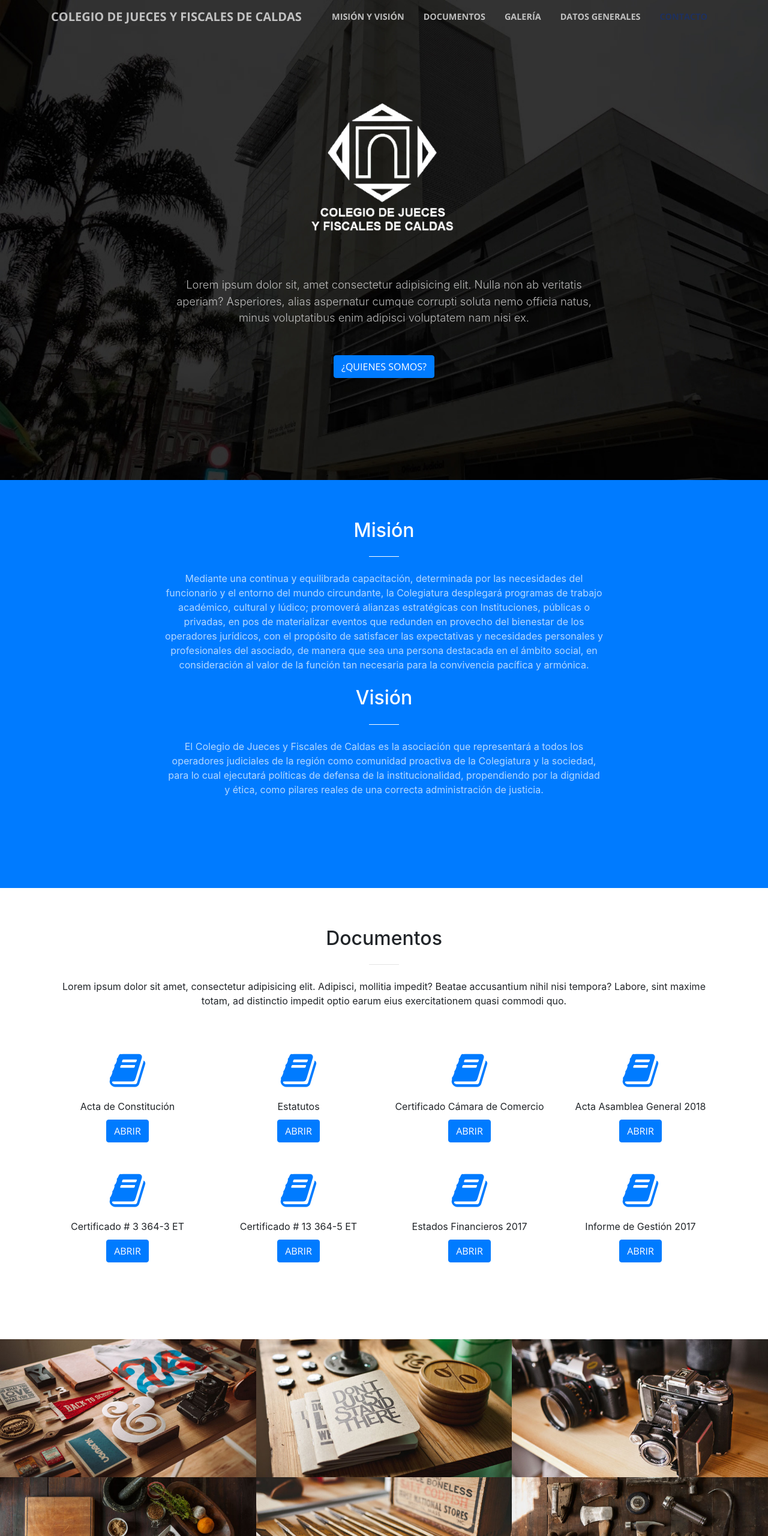
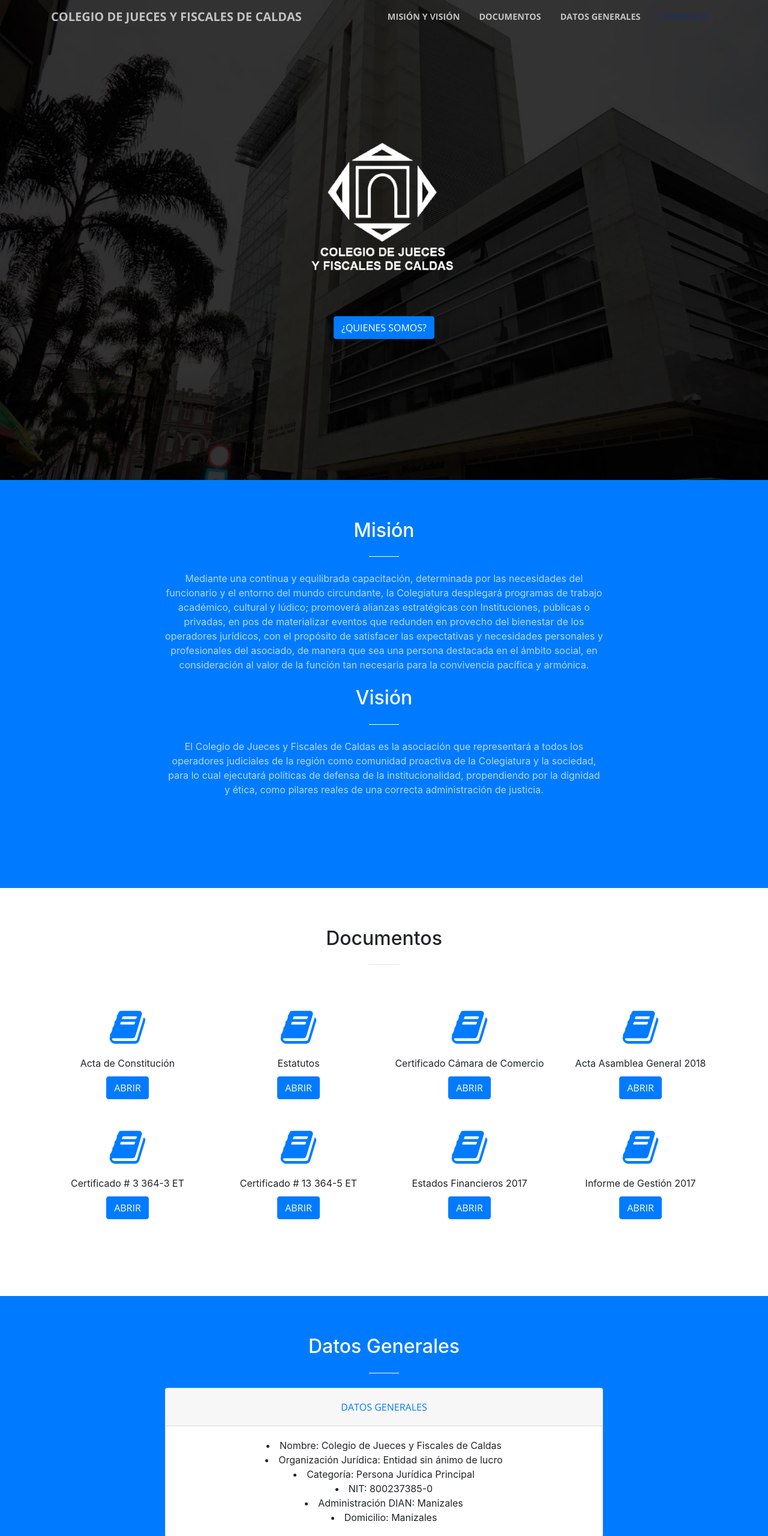
Before and after one commit to daniel2389/col_jueces, a website with bundled scripts: page index.html in a window 1280 px wide. Shown: the top 2560 px of the page at 60% size. Built offline with nearby package versions, Linux system fonts and the light colour scheme.

Commit message:
disable lorem y galeria

```diff
--- a/index.html
+++ b/index.html
@@ -48,9 +48,9 @@
             <a class="nav-link js-scroll-trigger" href="#services">documentos
             </a>
           </li>
-          <li class="nav-item">
+<!--           <li class="nav-item">
             <a class="nav-link js-scroll-trigger" href="#portfolio">Galería</a>
-          </li>
+          </li> -->
           <li class="nav-item">
             <a class="nav-link js-scroll-trigger" href="#galeria">Datos Generales
             </a>
@@ -72,9 +72,8 @@
           <hr>
         </div>
         <div class="col-lg-8 mx-auto">
-          <p class="text-faded mb-5">Lorem ipsum dolor sit, amet consectetur adipisicing elit. Nulla non ab veritatis aperiam? Asperiores, alias aspernatur
-            cumque corrupti soluta nemo officia natus, minus voluptatibus enim adipisci voluptatem nam nisi ex.</p>
-          <a class="btn btn-primary btn-xl js-scroll-trigger" href="#about">¿Quienes somos?</a>
+<!--           <p class="text-faded mb-5">Lorem ipsum dolor sit, amet consectetur adipisicing elit. Nulla non ab veritatis aperiam? Asperiores, alias aspernatur
+            cumque corrupti soluta nemo officia natus, minus voluptatibus enim adipisci voluptatem nam nisi ex.</p> -->          <a class="btn btn-primary btn-xl js-scroll-trigger" href="#about">¿Quienes somos?</a>
         </div>
       </div>
     </div>
@@ -109,10 +108,10 @@
         <div class="col-lg-12 text-center">
           <h2 class="section-heading">Documentos</h2>
           <hr class="my-4">
-          <p class="mb-4">Lorem ipsum dolor sit amet, consectetur adipisicing elit. Adipisci, mollitia impedit? Beatae accusantium nihil
+          <!-- <p class="mb-4">Lorem ipsum dolor sit amet, consectetur adipisicing elit. Adipisci, mollitia impedit? Beatae accusantium nihil
             nisi tempora? Labore, sint maxime totam, ad distinctio impedit optio earum eius exercitationem quasi commodi
             quo.
-          </p>
+          </p> -->
         </div>
       </div>
     </div>
@@ -204,7 +203,7 @@
     </div>
   </section>
 
-  <section class="p-0" id="portfolio">
+<!--   <section class="p-0" id="portfolio">
     <div class="container-fluid p-0">
       <div class="row no-gutters popup-gallery">
         <div class="col-lg-4 col-sm-6">
@@ -299,7 +298,7 @@
         </div>
       </div>
     </div>
-  </section>
+  </section> -->
 
   <section class="bg-primary" id="galeria">
     <div class="container">
@@ -307,10 +306,10 @@
         <div class="col-lg-8 mx-auto text-center">
           <h2 class="section-heading text-white">Datos Generales</h2>
           <hr class="light my-4">
-          <p class="text-faded mb-4">Lorem ipsum dolor, sit amet consectetur adipisicing elit. Corrupti ex quia voluptatibus reprehenderit laborum officiis
+          <!-- <p class="text-faded mb-4">Lorem ipsum dolor, sit amet consectetur adipisicing elit. Corrupti ex quia voluptatibus reprehenderit laborum officiis
             distinctio fuga, unde deserunt vero commodi, quaerat excepturi voluptatum? Amet eius aspernatur inventore et
             vitae.
-          </p>
+          </p> -->
           <div id="accordion">
             <div class="card">
               <div class="card-header" id="headingOne">
@@ -625,7 +624,7 @@
         </div>
         <div class="col-lg-4 ml-auto text-center">
           <i class="fa fa-location-arrow fa-3x mb-3 sr-contact"></i>
-          <p>CRA 23 21-48 Oficina 319 Edificio Palacio de Justicia "Fanny Gonzalez Franco" Manizales, Caldas, Colombia</p>
+          <p>Carrera 23 #21-48 Oficina 319 Edificio Palacio de Justicia "Fanny Gonzalez Franco" Manizales - Caldas - Colombia</p>
         </div>
         <div class="col-lg-4 mr-auto text-center">
           <i class="fa fa-envelope-o fa-3x mb-3 sr-contact"></i>
```
